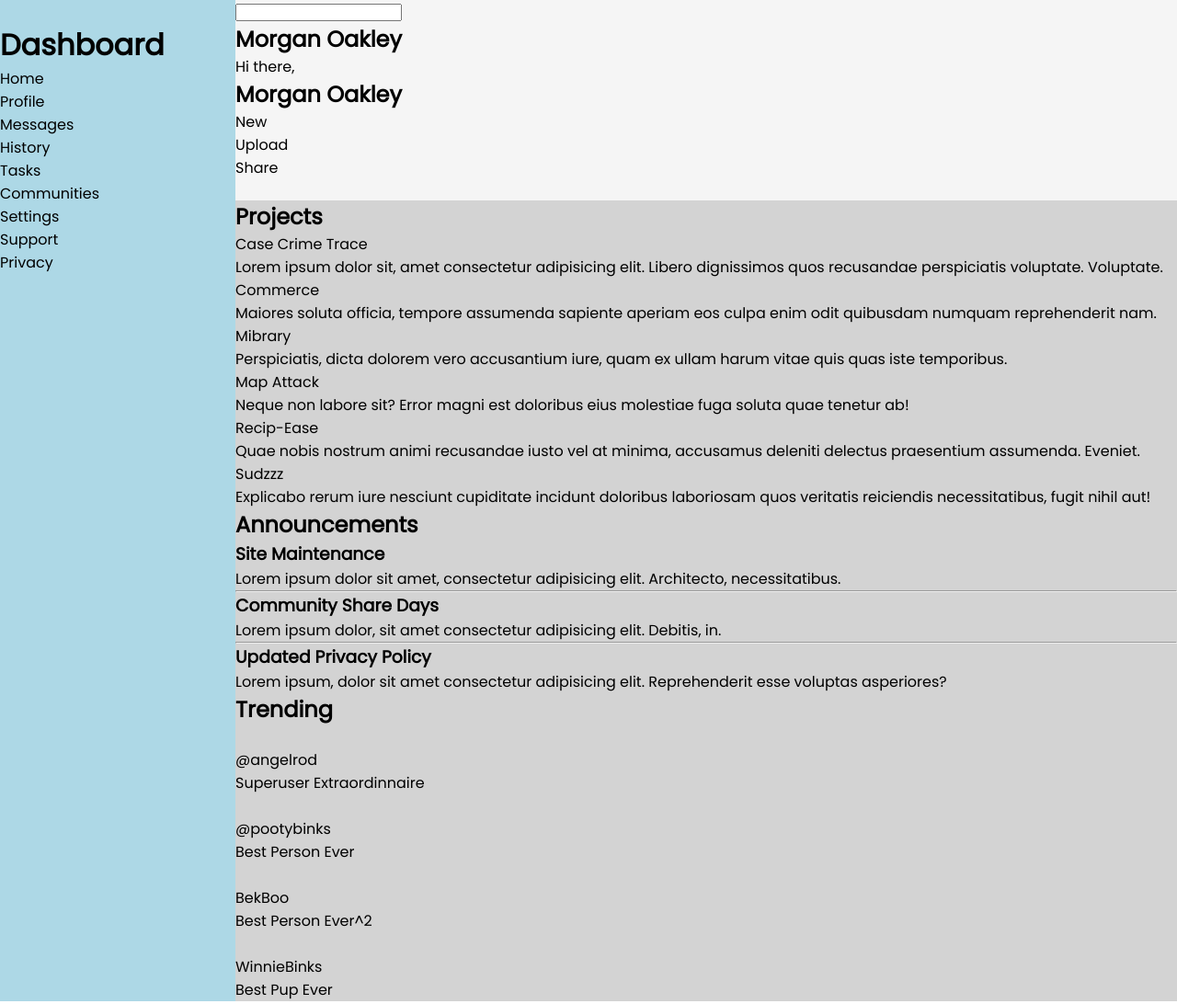
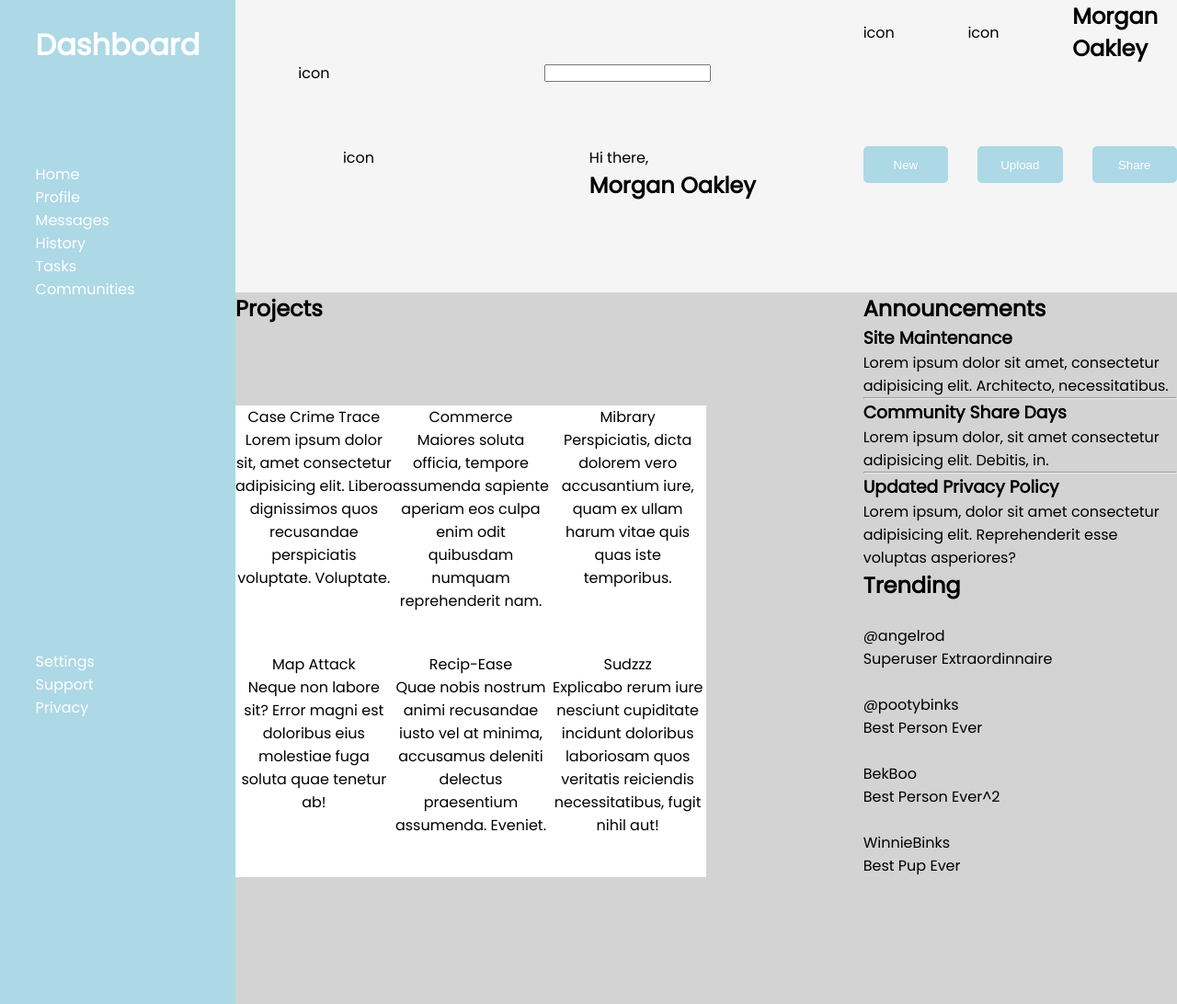
Before and after one commit to angelr1076/Admin-Dashboard, a plain HTML site: page index.html in a window 1280 px wide. Shown: the top 1092 px of the page at 92% size. Drawn offline with Linux system fonts and the light colour scheme.

Commit message:
Added grid containers

```diff
--- a/index.html
+++ b/index.html
@@ -10,32 +10,41 @@
 </head>
 <body>
   <div class="container">
+    <!-- Header -->
     <div class="header">
-      <form action="" method="GET">
+      <form action="/" method="GET" class="form">
+        <p>icon</p>
         <input type="text">
       </form>
       <div class="username">
-        <h2>Morgan Oakley</h2>
+        <ul>
+          <li><img src="" alt="">icon</li>
+          <li><img src="" alt="">icon</li>
+          <li><h2>Morgan Oakley</h2></li>
+        </ul>
       </div>
       <div class="greeting">
+        <div class="greeting-icon">
+          <p>icon</p>
+        </div>
+        <div class="greeting-title">
           <p>Hi there,</p>
           <h2>Morgan Oakley</h2>
         </div>
+      </div>
       <div class="buttons">
-        <ul>
-          <li>New</li>
-          <li>Upload</li>
-          <li>Share</li>
-        </ul>
+        <button class="btn">New</button>
+        <button class="btn">Upload</button>
+        <button class="btn">Share</button>
       </div>
     </div>
+    <!-- Sidebar -->
     <div class="sidebar">
       <div class="sidebar__header">
         <img class="icon" src="" alt="">
         <h1 class="logo">Dashboard</h1>
       </div>
-      <div class="menu">
-        <ul class="menu-top">
+      <ul class="sidebar__menu-top">
         <li>Home</li>
         <li>Profile</li>
         <li>Messages</li>
@@ -43,16 +52,20 @@
         <li>Tasks</li>
         <li>Communities</li>
       </ul>
-        <ul class="menu-bottom">
+      <ul class="sidebar__menu-bottom">
         <li>Settings</li>
         <li>Support</li>
         <li>Privacy</li>
       </ul>
     </div>
+    <!-- Main Card and Update Container -->
+    <div class="main-content">
+
+      <div class="projects">
+        <div class="projects__title">
+          <h2>Projects</h2>
         </div>
-    <div class="main-content">
-      <div class="projects">
-        <h2>Projects</h2>
+        <div class="projects__cards">
           <div class="card">
             <p class="card-header">Case Crime Trace</p>
             <p class="description">Lorem ipsum dolor sit, amet consectetur adipisicing elit. Libero dignissimos quos recusandae perspiciatis voluptate. Voluptate.</p>
@@ -78,11 +91,13 @@
             <p class="description">Explicabo rerum iure nesciunt cupiditate incidunt doloribus laboriosam quos veritatis reiciendis necessitatibus, fugit nihil aut!</p>
           </div>
         </div>
-      <div class="announcements">
+      </div>
+
+      <div class="updates">
         <div class="announcements">
           <h2>Announcements</h2>
           <!-- Card here -->
-          <div class="announcment__card">
+          <div class="announcements__card">
             <h3>Site Maintenance</h3>
             <p>Lorem ipsum dolor sit amet, consectetur adipisicing elit. Architecto, necessitatibus.</p>
             <hr>
@@ -112,6 +127,7 @@
           </div>
         </div>
       </div>
+
     </div>
   </div>
 </body>
--- a/styles/style.css
+++ b/styles/style.css
@@ -14,6 +14,10 @@ html {
   font-family: var(--poppins);
 }
 
+ul {
+  list-style-type: none;
+}
+
 .container {
   display: grid;
   grid-template-columns: 1fr 4fr;
@@ -22,15 +26,120 @@ html {
 
 .header {
   grid-column: 2 / 3;
+
+  display: grid;
+  grid-template-columns: 2fr 1fr;
+  grid-template-rows: repeat(2, 1fr);
   background-color: whitesmoke;
+}
+
+.form {
+  grid-column: 1 / 2;
+  grid-row: 1 / 2;
+  display: grid;
+  grid-template-columns: 1fr 3fr;
+  align-items: center;
+  justify-items: center;
+}
+
+.username {
+  grid-column: 2 / 3;
+  grid-row: 1 / 2;
+}
+
+.username ul {
+  display: grid;
+  grid-template-columns: 1fr 1fr 1fr;
+  align-items: center;
+  /* justify-items: center; */
+
+}
+
+.greeting {
+  grid-column: 1 / 2;
+  grid-row: 2 / 3;
+  display: grid;
+  grid-template-columns: repeat(2, 1f);
+  justify-content: space-around;
+}
+
+.greeting-icon {
+  grid-column: 1 / 2;
+}
+
+.greeting-title {
+  grid-column: 2 / 3;
+}
+
+.buttons {
+  grid-column: 2 / 3;
+  grid-row: 2 / 3;
+  display: grid;
+  grid-template-columns: repeat(3, 1fr);
+  justify-content: space-between;
+  gap: 2em;
+}
+
+.btn {
+  height: 40px;
+  color: white;
+  background-color: lightblue;
+  border: none;
+  border-radius: 5px;
+  cursor: pointer;
 }
 
 .sidebar {
   grid-column: 1 / 2;
   grid-row: 1 / 3;
+  display: grid;
+  grid-template-rows: 1fr 3fr 5fr;
+  justify-content: center;
   background-color: lightblue;
+  color: #fff;
+}
+
+.sidebar__header {
+  grid-row: 1 / 2;
+}
+
+.sidebar__menu-top {
+  grid-row: 2 / 3;
+}
+
+.sidebar__menu-bottom {
+  grid-row: 3 / 4;
 }
 
 .main-content {
+  display: grid;
+  grid-template-columns: 2fr 1fr;
+  grid-template-rows: 1fr 1fr;
   background-color: lightgray;
 }
+
+.projects {
+  display: grid;
+  grid-template-columns: 3fr 1fr;
+}
+
+.projects__title {
+  grid-row: 1 / 2;
+}
+
+.projects__cards {
+  grid-row: 2 / 3;
+  display: grid;
+  grid-template-columns: repeat(3, 1fr);
+
+}
+
+.projects__cards .card {
+  background-color: #fff;
+  text-align: center;
+}
+
+.updates {
+  display: grid;
+
+}
```
Lines whose indentation alone changed are shown as unchanged.
